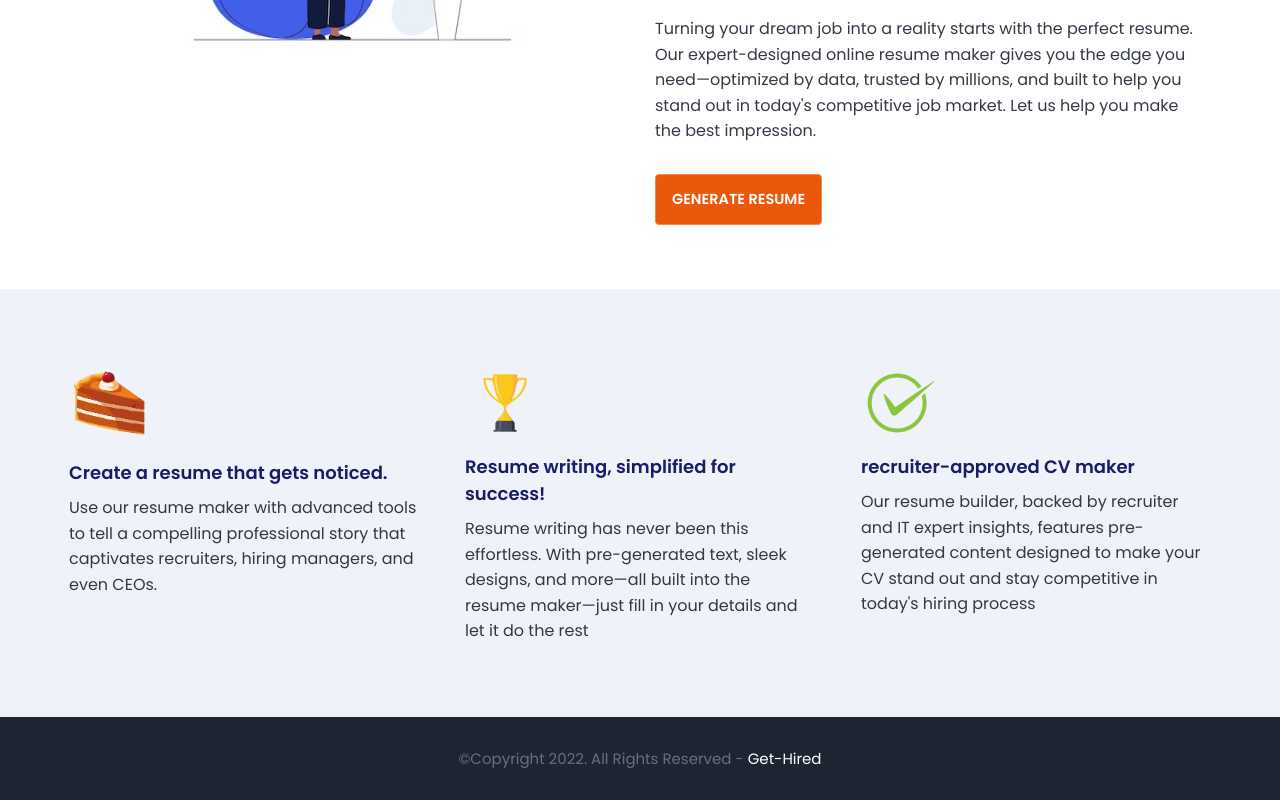
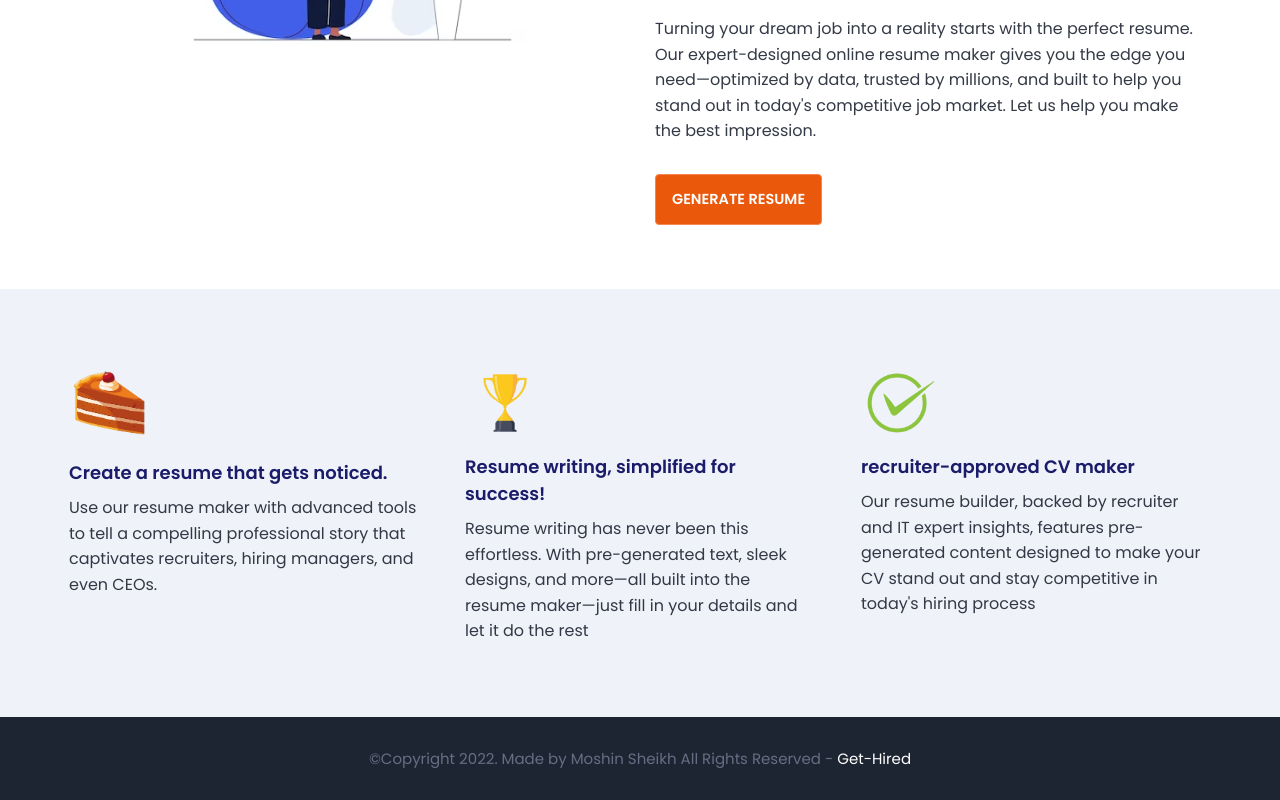
Before and after one commit to DevMohsinSheikh-12/Dynamic-Resume-builder, a website: page index.html in a window 1280 px wide. Shown: the part 1157-1957 px from the top of the page. Drawn offline with Linux system fonts and the light colour scheme.

Commit message:
Update index.html

```diff
--- a/index.html
+++ b/index.html
@@ -93,7 +93,7 @@
         <footer class = "footer bg-dark">
             <div class="container">
                 <div class = "footer-content text-center">
-                    <p class="fs-15">&copy;Copyright 2022. All Rights Reserved - <span>Get-Hired</span></p>
+                    <p class="fs-15">&copy;Copyright 2022. Made by Moshin Sheikh All Rights Reserved - <span>Get-Hired</span></p>
                 </div>
             </div>
         </footer>
```
